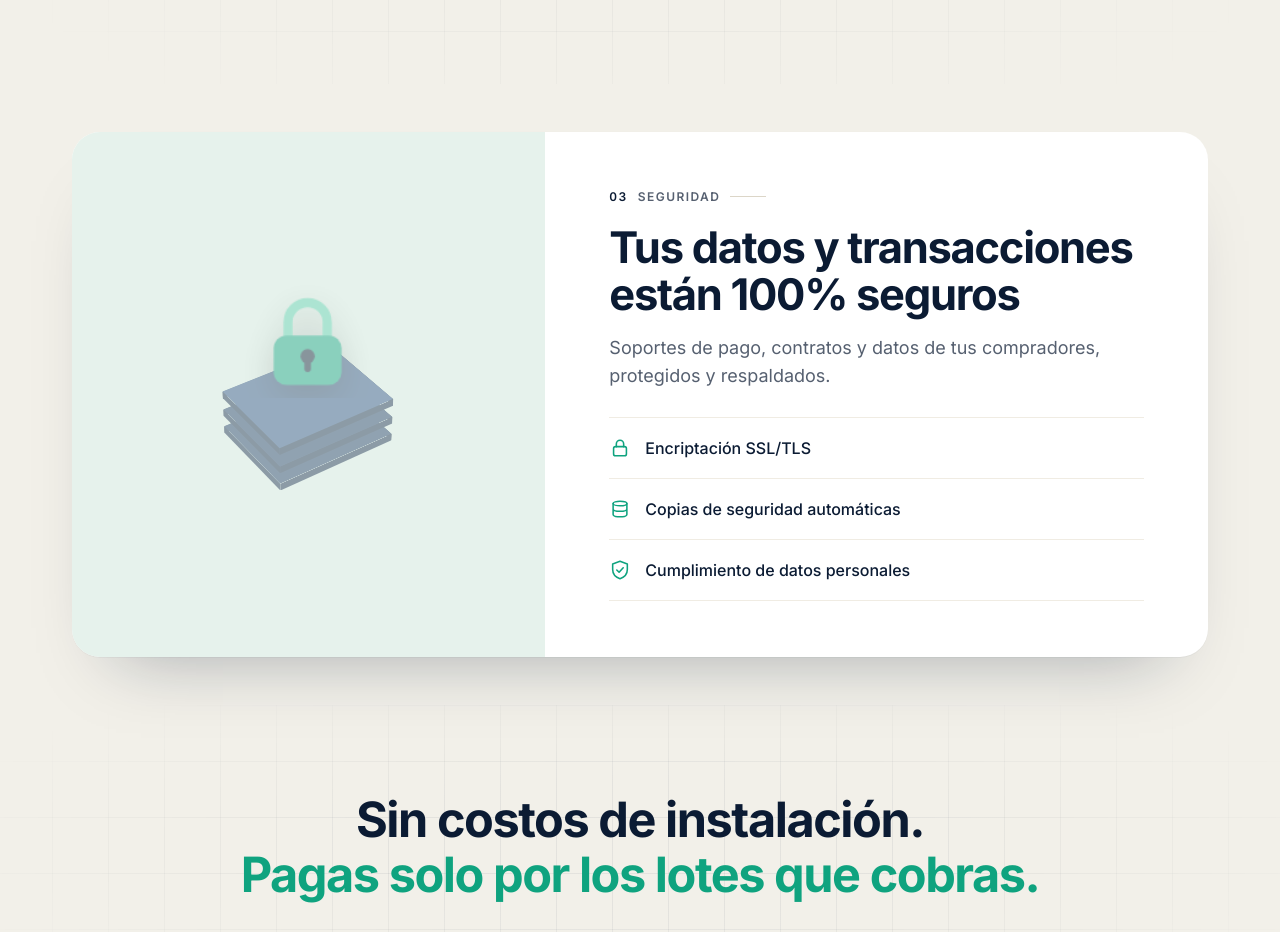
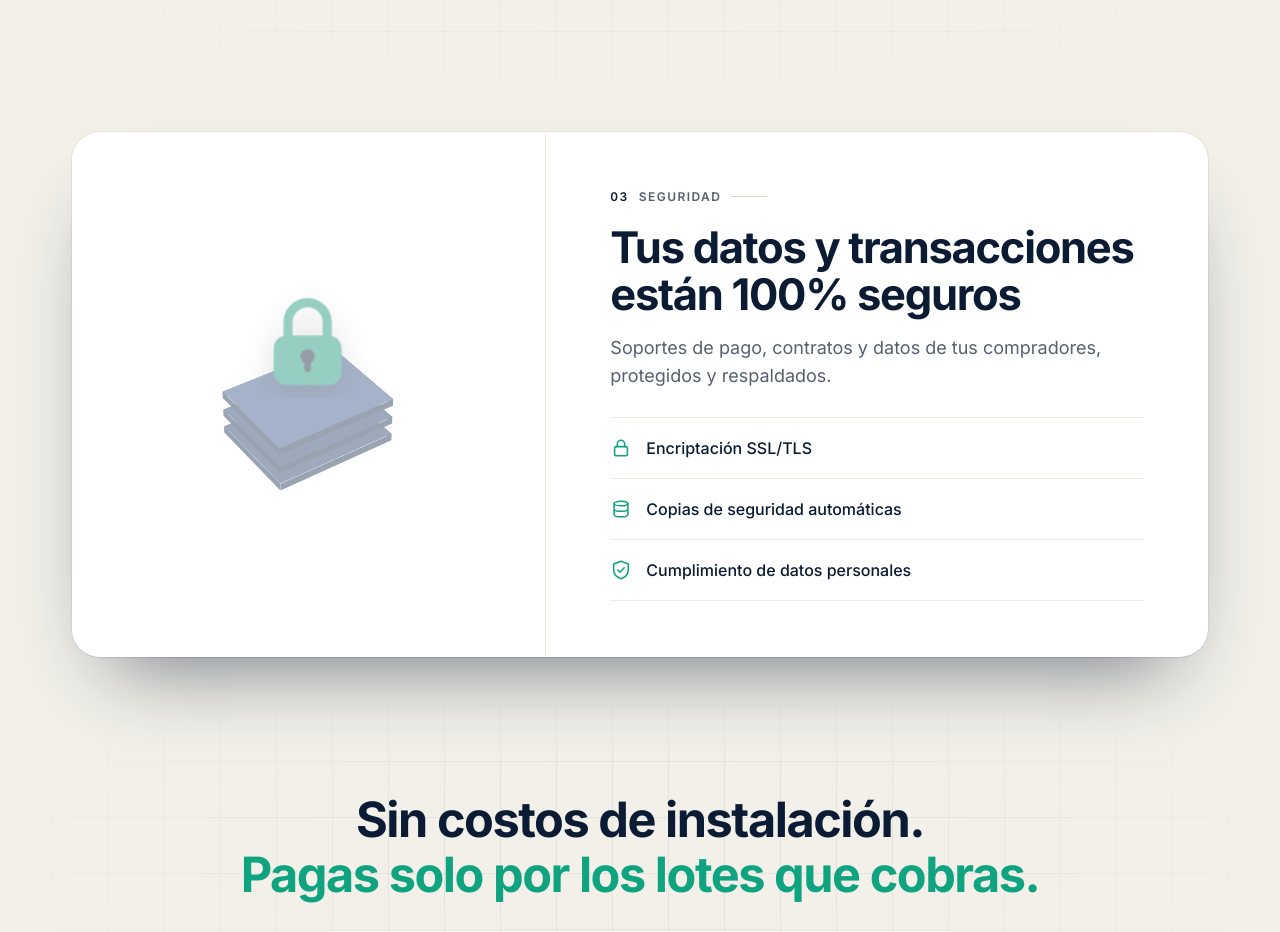
Before and after one commit to 96danielr/cobranza-inmobiliaria-frontend, a Next.js app: page / in a window 1280 px wide. Shown: the part 3040-3972 px from the top of the page. Built offline with nearby package versions, Linux system fonts and the light colour scheme.

Commit message:
feat(landing): security card turns white with a deeper green lock and darker shadow

```diff
--- a/src/components/landing/landing.css
+++ b/src/components/landing/landing.css
@@ -494,4 +494,9 @@ body:has(.landing)::before { display: none; }
 .landing .mx .mwin { position: absolute; border-radius: .8px; background: linear-gradient(135deg, #FFF1C9, #F6D68A 42%, #FFFBEE 46%, #F2C96E 54%, #E8B85A); box-shadow: inset 0 0 0 .6px #8A5A3B; }
 .landing .mx .mdoor { position: absolute; border-radius: 0 0 1.4px 1.4px; background: #8A5A3B; }
 .landing .sc-vis { transition: background-color .9s ease; }
-.landing .sc-vis.safe { background-color: #E6F2EC; }   /* light mint once the lock closes: the green lock and blue layers stand out */
+.landing .sc-vis.safe { background-color: #FFFFFF; }   /* white once the lock closes */
+.landing .seccard { transition: box-shadow .9s ease; }
+.landing .seccard:has(.sc-vis.safe) { box-shadow: 0 1px 0 rgba(11,27,51,.06), 0 44px 80px -40px rgba(11,27,51,.6), 0 0 0 1px rgba(11,27,51,.06); }   /* deeper shadow */
+.landing .sc-vis.safe .sec-lock.closed .bd { fill: #0B8F6E; }   /* a deeper, crisper green on white */
+.landing .sc-vis.safe .sec-lock.closed .shk path { stroke: #0B8F6E; }
+.landing .sc-vis.safe + .sc-tx { border-left: 1px solid #EEEAE1; }
```
